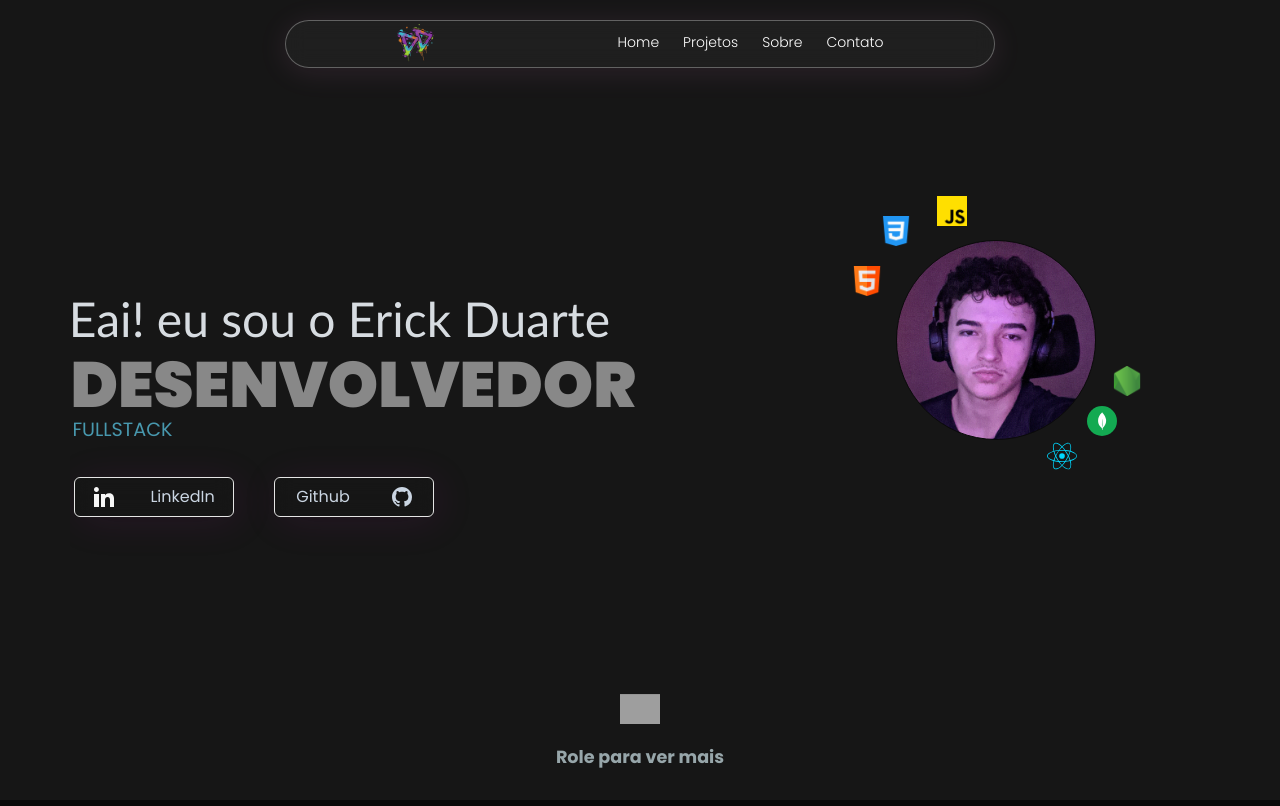
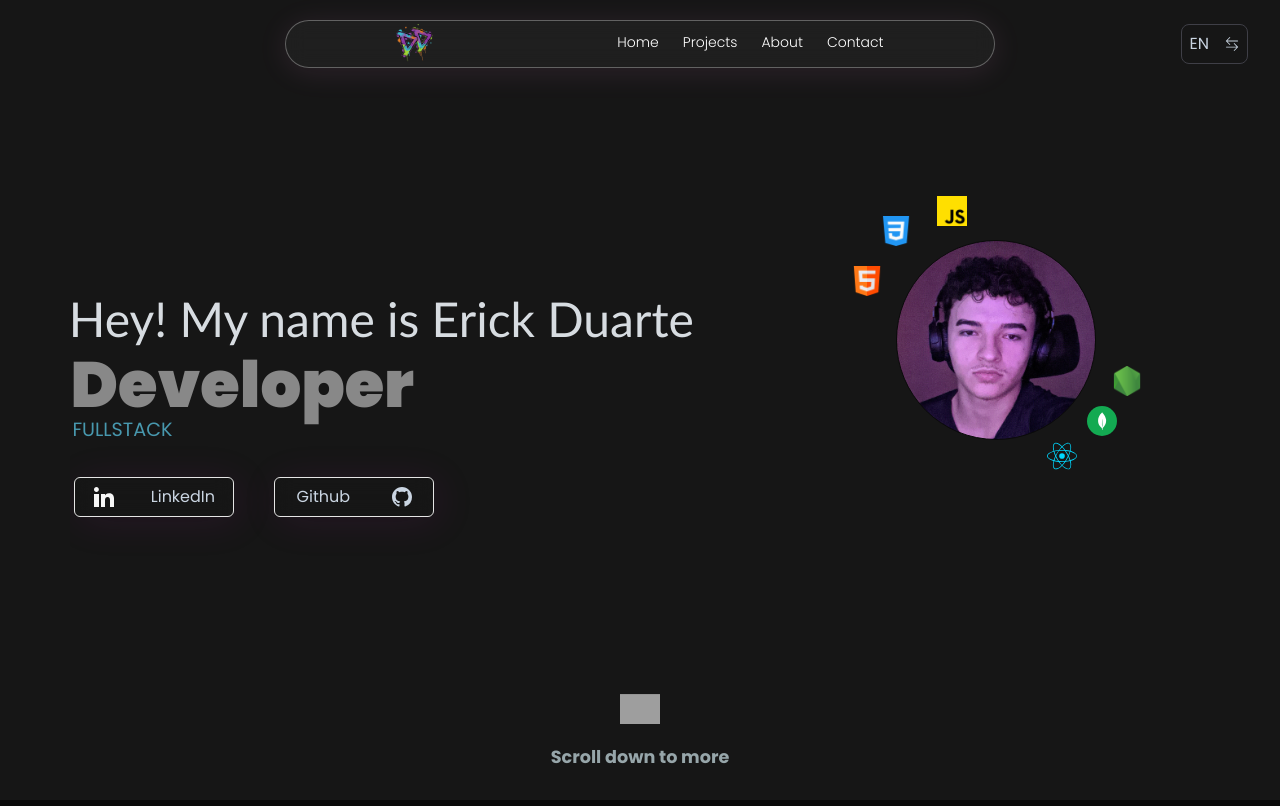
Before and after one commit to eckin33/portifolio, a React (Vite) app in the folder portifolio/: page / in a window 1280 px wide. Shown: the top 806 px of the page. Built offline with nearby package versions, Linux system fonts and the light colour scheme; grey boxes are pictures that could not be loaded.

Commit message:
Adicionei suporte para English

```diff
--- a/portifolio/package.json
+++ b/portifolio/package.json
@@ -18,9 +18,12 @@
     "clsx": "^2.1.1",
     "embla-carousel-react": "^8.6.0",
     "gsap": "^3.14.2",
+    "i18next": "^25.8.0",
+    "i18next-browser-languagedetector": "^8.2.0",
     "lucide-react": "^0.563.0",
     "react": "^19.2.0",
     "react-dom": "^19.2.0",
+    "react-i18next": "^16.5.4",
     "react-router-dom": "^7.13.0",
     "react-router-hash-link": "^2.4.3",
     "tailwind-merge": "^3.4.0",
--- a/portifolio/src/App.css
+++ b/portifolio/src/App.css
@@ -253,7 +253,6 @@ h1#h1-first {
   height: 100%;
   width: 80%;
   max-width: 1680px;
-  border: 1px solid;
   color: #fff;
   display: flex;
   flex-direction: column;
@@ -368,6 +367,7 @@ body {
 ul {
   display: flex;
   flex-direction: row;
+  align-items: center;
   gap: 24px;
 }
 li.li-nav {
@@ -636,11 +636,11 @@ li.li-nav:hover {
   background: url('imagens/boneco-apontando.png');
   background-repeat: no-repeat;
   background-size: contain;
-  width: 250px;
+  width: 150px;
   height: 250px;
   margin: 0 auto;
   position: relative;
-  right: 65%;
+  right: 75%;
   top: 200px;
 }
 
--- a/portifolio/src/App.jsx
+++ b/portifolio/src/App.jsx
@@ -15,11 +15,14 @@ import {
   CarouselPrevious,
 } from "@/components/ui/carousel"
 import Education from './components/formacao';
+import i18n from './i18n/index.js';
 
 import { CardImage } from "./components/card.jsx";
 import nobreImg from './imagens/nobre-mk.png'
 import dashboardImg from './imagens/dashmk.png'
 import idfImg from './imagens/idfmk.png'
+import { useTranslation } from 'react-i18next';
+import LanguageSwitcher from './components/languageToggler';
 
 gsap.registerPlugin(SplitText);
 gsap.registerPlugin(ScrollTrigger);
@@ -31,6 +34,7 @@ function App() {
   const containerRef = useRef(null);
   const zoomTextRef = useRef(null);
   const subtle = useRef(null)
+  const { t } = useTranslation()
 
 
   useEffect(() => {
@@ -226,6 +230,7 @@ function App() {
 
     <>
       <div id="smooth-wrapper">
+            <LanguageSwitcher></LanguageSwitcher>
         <nav id="navbar">
           <div id='logo'>
           </div>
@@ -237,19 +242,20 @@ function App() {
             </li>
             <li className='font-light text-sm cursor-pointer li-nav'>
               <HashLink smooth to="/#projetos">
-                Projetos
+                {t('projects')}
               </HashLink>
             </li>
             <li className='font-light text-sm cursor-pointer li-nav '>
               <HashLink smooth to="/#sobre">
-                Sobre
+                {t('about-nav')}
               </HashLink>
             </li>
             <li className='font-light text-sm cursor-pointer li-nav'>
               <HashLink smooth to="/#box-contato">
-                Contato
+                {t('contato-nav')}
               </HashLink>
             </li>
+
           </ul>
         </nav>
         <div id="smooth-content">
@@ -257,10 +263,10 @@ function App() {
             <section className="zoom-hero" ref={containerRef}>
 
               <div className="zoom-content" id='home'>
-                <h1 id="name" >Eai! eu sou o Erick Duarte <span id="saudacao"></span></h1>
+                <h1 id="name" >{t('welcome')} <span id="saudacao"></span></h1>
 
                 <h1 className="font-extrabold zoom-text" id='h1-first' ref={zoomTextRef}>
-                  DESENVOLVEDOR
+                  {t ('dev')}
                 </h1>
 
                 <p id='pp' ref={subtle}>FULLSTACK</p>
@@ -299,13 +305,13 @@ function App() {
               <div id="box-arrow">
                 <div id="arrow">
                   <div id="arrow-svg"></div>
-                  <p id="p-arrow" className='font-light'>Role para ver mais</p>
+                  <p id="p-arrow" className='font-light'>{t('role')}</p>
                 </div>
               </div>
 
             </section>
             <section className="next-section-projetos" id='projetos'>
-              <h3 className='font-bold text-8xl mb-14 mt-14' id='h3-stacks'>Projetos</h3>
+              <h3 className='font-bold text-8xl mb-14 mt-14' id='h3-stacks'>{t('projects')}</h3>
               <Carousel>
                 <CarouselContent className={"max-w-250"}>
                   <CarouselItem className="carrosel-item w-full flex justify-center items-center">
@@ -313,9 +319,9 @@ function App() {
                       img={idfImg}
                       titulo="IdealFocus"
                       span="FullStack Development 2025"
-                      descricao="O IdFocus é um APP de produtividade. Aplicação FULLSTACK com sistema de Login, registra dados para futuros insights."
-                      projeto_link = "https://eckin33.github.io/Projeto-IdFocus"
-                      codigo_link = "https://github.com/eckin33/Projeto-IdFocus"
+                      descricao={t('idf-desc')}
+                      projeto_link="https://eckin33.github.io/Projeto-IdFocus"
+                      codigo_link="https://github.com/eckin33/Projeto-IdFocus"
 
                     />
                   </CarouselItem>
@@ -324,9 +330,9 @@ function App() {
                       img={dashboardImg}
                       titulo="Metrics UI"
                       span="FullStack Development 2025"
-                      descricao="Metrics UI é um APP de métricas, todos os dados gerados na aplicação IdFocus são mostrados aqui. Aplicação FULLSTACK."
-                      projeto_link = "https://metrics-ui-tau.vercel.app/"
-                      codigo_link = "https://github.com/eckin33/Metrics-UI"
+                      descricao={t('metrics-desc')}
+                      projeto_link="https://metrics-ui-tau.vercel.app/"
+                      codigo_link="https://github.com/eckin33/Metrics-UI"
                     />
                   </CarouselItem>
                   <CarouselItem className="carrosel-item w-full flex justify-center items-center ">
@@ -334,9 +340,9 @@ function App() {
                       img={nobreImg}
                       titulo="Nobre Soluções Digitais"
                       span="Web Development 2026"
-                      descricao="O site da Nobre é focado em UI, com animações suaves, cores e elementos que agradam o usuário."
-                      projeto_link = "https://nobresolucoesdigitais.com"
-                      codigo_link = "https://github.com/eckin33/nobre-sistemas"
+                      descricao={t('nobre-desc')}
+                      projeto_link="https://nobresolucoesdigitais.com"
+                      codigo_link="https://github.com/eckin33/nobre-sistemas"
                     />
                   </CarouselItem>
                 </CarouselContent>
@@ -345,7 +351,7 @@ function App() {
               </Carousel>
             </section>
             <section className='next-section'>
-              <h3 className='font-bold text-8xl mb-8' id='h3-stacks'>Minhas Stacks</h3>
+              <h3 className='font-bold text-8xl mb-8' id='h3-stacks'>{t('my-stacks')}</h3>
               <ul id="stacks" type="none" className=' flex gap-8 justify-center p-4 mt-8 w-full'>
                 <li className='li-stacks text-xs w-22 text-center flex flex-col justify-center items-center gap-2'>
                   <div className="background-stacks">
@@ -379,16 +385,17 @@ function App() {
                     <div id="dedsec"></div>
                   </div>
                   <div id="text-box-sobre" className='w-1/2 p-4 mb-14 '>
-                    <h4 className='text-5xl font-medium mb-8 ' id='h-sobre'>Sobre mim</h4>
+                    <h4 className='text-5xl font-medium mb-8 ' id='h-sobre'>{t('about')}</h4>
                     <p className='p-sobre text-lg '>
-                      Me chamo Erick Duarte, graduando no curso de Análise e Desenvolvimento de Sistemas pela instituição Senac e Desenvolvedor FullStack.
+                      {t('myself_1')}
                     </p>
                     <p className='p-sobre text-lg '>
-                      Desenvolvo páginas e sistemas web responsívos e de layout atrativo. Hoje, com muito estudo na área de desenvolvimento vivo o aprendizado continuo, focando em tecnologias JavaScript. Busco oportunidades no mercado como dev.
+                      {t('myself_2')}
+
                     </p>
-                    <p className='p-sobre text-lg '>
-                      Desenvolvo páginas e sistemas web responsívos e de layout atrativo. Hoje, com muito estudo na área de desenvolvimento vivo o aprendizado continuo, focando em tecnologias JavaScript. Busco oportunidades no mercado como dev.
-                    </p>
+                    {/* <p className='p-sobre text-lg '>
+
+                    </p> */}
                   </div>
                 </div>
               </div>
@@ -398,29 +405,31 @@ function App() {
 
             <div className="next-section-contato-box">
               <section className="next-section-contato relative">
-                <div id="box-ctt" className='w-3/5 flex flex-col gap-10'>
-                  <h5 className='text-6xl font-extrabold text-left'>Bora codar algo top!?</h5>
-                  <p className='text-left'>Lorem ipsum dolor sit amet consectetur adipisicing elit. Delectus, ducimus. Repudiandae in magni tempora eius aperiam, atque.</p>
+                <div id="box-ctt" className='w-3/5 flex flex-col gap-10 mt-10'>
+                  <h5 className='text-6xl font-extrabold text-left'>{t('lets-code')}</h5>
+                  <p className='text-left'>{t('like-it')}</p>
                 </div>
                 <div id="box-contato" className='self-end mr-8 mb-8'>
                   <div id="boneco-apontando"></div>
-                  <h6 className='text-3xl text-left pl-8'>Fale comigo por aqui:</h6>
+                  <h6 className='text-3xl text-left pl-8'>{t('get-in')}</h6>
+
                   <ul type='none' className='lista-ctt gap-6 mt-6 text-left pl-8 w-full h-32'>
-                    <a href=""><li className='li-ctt'>
+
+                    <a href=""><li className='li-ctt hover:scale-105 transition-transform'>
                       <svg xmlns="http://www.w3.org/2000/svg" width="20" height="20" fill="currentColor" class="bi bi-envelope" viewBox="0 0 16 16">
                         <path d="M0 4a2 2 0 0 1 2-2h12a2 2 0 0 1 2 2v8a2 2 0 0 1-2 2H2a2 2 0 0 1-2-2zm2-1a1 1 0 0 0-1 1v.217l7 4.2 7-4.2V4a1 1 0 0 0-1-1zm13 2.383-4.708 2.825L15 11.105zm-.034 6.876-5.64-3.471L8 9.583l-1.326-.795-5.64 3.47A1 1 0 0 0 2 13h12a1 1 0 0 0 .966-.741M1 11.105l4.708-2.897L1 5.383z" />
                       </svg></li>
                     </a>
-                    <a href=""><li className='li-ctt'><svg xmlns="http://www.w3.org/2000/svg" width="20" height="20" fill="currentColor" class="bi bi-linkedin" viewBox="0 0 16 16">
+                    <a href=""><li className='li-ctt hover:scale-105 transition-transform'><svg xmlns="http://www.w3.org/2000/svg" width="20" height="20" fill="currentColor" class="bi bi-linkedin" viewBox="0 0 16 16">
                       <path d="M0 1.146C0 .513.526 0 1.175 0h13.65C15.474 0 16 .513 16 1.146v13.708c0 .633-.526 1.146-1.175 1.146H1.175C.526 16 0 15.487 0 14.854zm4.943 12.248V6.169H2.542v7.225zm-1.2-8.212c.837 0 1.358-.554 1.358-1.248-.015-.709-.52-1.248-1.342-1.248S2.4 3.226 2.4 3.934c0 .694.521 1.248 1.327 1.248zm4.908 8.212V9.359c0-.216.016-.432.08-.586.173-.431.568-.878 1.232-.878.869 0 1.216.662 1.216 1.634v3.865h2.401V9.25c0-2.22-1.184-3.252-2.764-3.252-1.274 0-1.845.7-2.165 1.193v.025h-.016l.016-.025V6.169h-2.4c.03.678 0 7.225 0 7.225z" />
                     </svg></li></a>
-                    <a href=""><li className='li-ctt'><svg xmlns="http://www.w3.org/2000/svg" width="20" height="20" fill="currentColor" class="bi bi-instagram" viewBox="0 0 16 16">
+                    <a href=""><li className='li-ctt hover:scale-105 transition-transform'><svg xmlns="http://www.w3.org/2000/svg" width="20" height="20" fill="currentColor" class="bi bi-instagram" viewBox="0 0 16 16">
                       <path d="M8 0C5.829 0 5.556.01 4.703.048 3.85.088 3.269.222 2.76.42a3.9 3.9 0 0 0-1.417.923A3.9 3.9 0 0 0 .42 2.76C.222 3.268.087 3.85.048 4.7.01 5.555 0 5.827 0 8.001c0 2.172.01 2.444.048 3.297.04.852.174 1.433.372 1.942.205.526.478.972.923 1.417.444.445.89.719 1.416.923.51.198 1.09.333 1.942.372C5.555 15.99 5.827 16 8 16s2.444-.01 3.298-.048c.851-.04 1.434-.174 1.943-.372a3.9 3.9 0 0 0 1.416-.923c.445-.445.718-.891.923-1.417.197-.509.332-1.09.372-1.942C15.99 10.445 16 10.173 16 8s-.01-2.445-.048-3.299c-.04-.851-.175-1.433-.372-1.941a3.9 3.9 0 0 0-.923-1.417A3.9 3.9 0 0 0 13.24.42c-.51-.198-1.092-.333-1.943-.372C10.443.01 10.172 0 7.998 0zm-.717 1.442h.718c2.136 0 2.389.007 3.232.046.78.035 1.204.166 1.486.275.373.145.64.319.92.599s.453.546.598.92c.11.281.24.705.275 1.485.039.843.047 1.096.047 3.231s-.008 2.389-.047 3.232c-.035.78-.166 1.203-.275 1.485a2.5 2.5 0 0 1-.599.919c-.28.28-.546.453-.92.598-.28.11-.704.24-1.485.276-.843.038-1.096.047-3.232.047s-2.39-.009-3.233-.047c-.78-.036-1.203-.166-1.485-.276a2.5 2.5 0 0 1-.92-.598 2.5 2.5 0 0 1-.6-.92c-.109-.281-.24-.705-.275-1.485-.038-.843-.046-1.096-.046-3.233s.008-2.388.046-3.231c.036-.78.166-1.204.276-1.486.145-.373.319-.64.599-.92s.546-.453.92-.598c.282-.11.705-.24 1.485-.276.738-.034 1.024-.044 2.515-.045zm4.988 1.328a.96.96 0 1 0 0 1.92.96.96 0 0 0 0-1.92m-4.27 1.122a4.109 4.109 0 1 0 0 8.217 4.109 4.109 0 0 0 0-8.217m0 1.441a2.667 2.667 0 1 1 0 5.334 2.667 2.667 0 0 1 0-5.334" />
                     </svg></li></a>
-                    <a href=""><li className='li-ctt'><svg xmlns="http://www.w3.org/2000/svg" width="20" height="20" fill="currentColor" class="bi bi-discord" viewBox="0 0 16 16">
+                    <a href=""><li className='li-ctt hover:scale-105 transition-transform'><svg xmlns="http://www.w3.org/2000/svg" width="20" height="20" fill="currentColor" class="bi bi-discord" viewBox="0 0 16 16">
                       <path d="M13.545 2.907a13.2 13.2 0 0 0-3.257-1.011.05.05 0 0 0-.052.025c-.141.25-.297.577-.406.833a12.2 12.2 0 0 0-3.658 0 8 8 0 0 0-.412-.833.05.05 0 0 0-.052-.025c-1.125.194-2.22.534-3.257 1.011a.04.04 0 0 0-.021.018C.356 6.024-.213 9.047.066 12.032q.003.022.021.037a13.3 13.3 0 0 0 3.995 2.02.05.05 0 0 0 .056-.019q.463-.63.818-1.329a.05.05 0 0 0-.01-.059l-.018-.011a9 9 0 0 1-1.248-.595.05.05 0 0 1-.02-.066l.015-.019q.127-.095.248-.195a.05.05 0 0 1 .051-.007c2.619 1.196 5.454 1.196 8.041 0a.05.05 0 0 1 .053.007q.121.1.248.195a.05.05 0 0 1-.004.085 8 8 0 0 1-1.249.594.05.05 0 0 0-.03.03.05.05 0 0 0 .003.041c.24.465.515.909.817 1.329a.05.05 0 0 0 .056.019 13.2 13.2 0 0 0 4.001-2.02.05.05 0 0 0 .021-.037c.334-3.451-.559-6.449-2.366-9.106a.03.03 0 0 0-.02-.019m-8.198 7.307c-.789 0-1.438-.724-1.438-1.612s.637-1.613 1.438-1.613c.807 0 1.45.73 1.438 1.613 0 .888-.637 1.612-1.438 1.612m5.316 0c-.788 0-1.438-.724-1.438-1.612s.637-1.613 1.438-1.613c.807 0 1.451.73 1.438 1.613 0 .888-.631 1.612-1.438 1.612" />
                     </svg></li></a>
-                    <a href=""><li className='li-ctt'><svg xmlns="http://www.w3.org/2000/svg" width="20" height="20" fill="currentColor" class="bi bi-github" viewBox="0 0 16 16">
+                    <a href=""><li className='li-ctt hover:scale-105 transition-transform'><svg xmlns="http://www.w3.org/2000/svg" width="20" height="20" fill="currentColor" class="bi bi-github" viewBox="0 0 16 16">
                       <path d="M8 0C3.58 0 0 3.58 0 8c0 3.54 2.29 6.53 5.47 7.59.4.07.55-.17.55-.38 0-.19-.01-.82-.01-1.49-2.01.37-2.53-.49-2.69-.94-.09-.23-.48-.94-.82-1.13-.28-.15-.68-.52-.01-.53.63-.01 1.08.58 1.23.82.72 1.21 1.87.87 2.33.66.07-.52.28-.87.51-1.07-1.78-.2-3.64-.89-3.64-3.95 0-.87.31-1.59.82-2.15-.08-.2-.36-1.02.08-2.12 0 0 .67-.21 2.2.82.64-.18 1.32-.27 2-.27s1.36.09 2 .27c1.53-1.04 2.2-.82 2.2-.82.44 1.1.16 1.92.08 2.12.51.56.82 1.27.82 2.15 0 3.07-1.87 3.75-3.65 3.95.29.25.54.73.54 1.48 0 1.07-.01 1.93-.01 2.2 0 .21.15.46.55.38A8.01 8.01 0 0 0 16 8c0-4.42-3.58-8-8-8" />
                     </svg></li></a>
                   </ul>
--- a/portifolio/src/components/formacao.jsx
+++ b/portifolio/src/components/formacao.jsx
@@ -1,6 +1,8 @@
 import React, { useEffect, useRef } from "react";
 import { gsap } from "gsap";
 import { ScrollTrigger } from "gsap/ScrollTrigger";
+import { useTranslation } from 'react-i18next';
+
 import "../App.css";
 
 gsap.registerPlugin(ScrollTrigger);
@@ -50,6 +52,8 @@ const courses = [
 
 export default function Education() {
   const containerRef = useRef(null);
+  const { t } = useTranslation()
+
 
   useEffect(() => {
 
@@ -72,7 +76,7 @@ export default function Education() {
 
   return (
     <section className="education-section" ref={containerRef}>
-      <h2 className="section-title">Formação <span className="highlight-text">& Cursos</span></h2>
+      <h2 className="section-title">{t('g')} <span className="highlight-text">{t('c')}</span></h2>
 
       <div className="education-grid">
         {courses.map((item) => (
--- /dev/null
+++ b/portifolio/src/components/languageToggler.jsx
@@ -0,0 +1,47 @@
+import { useTranslation } from 'react-i18next';
+import { gsap } from 'gsap';
+import { useRef } from 'react';
+
+function LanguageSwitcher() {
+    const { i18n } = useTranslation();
+    const buttonRef = useRef(null);
+
+    const toggleLanguage = () => {
+        const newLang = i18n.language === 'en' ? 'pt' : 'en';
+        const targets = ".animate-text";
+
+        const tl = gsap.timeline();
+
+        tl.to(targets, {
+            y: -20,
+            autoAlpha: 0,
+            duration: 0.3,
+            stagger: 0.05,
+            ease: "power2.in",
+            onComplete: () => {
+
+                i18n.changeLanguage(newLang);
+            }
+        })
+        tl.fromTo(targets,
+            { y: 20, autoAlpha: 0 },
+            { y: 0, autoAlpha: 1, duration: 0.4, stagger: 0.05, ease: "power2.out" }
+        );
+    };
+
+    return (
+        <button
+            ref={buttonRef}
+            title='Idioma/Language'
+            onClick={toggleLanguage}
+            className=" flex flex-row gap-4 w-10px-3 py-1 px-2 border border-zinc-700 rounded-md hover:bg-zinc-800 transition-colors language-btn absolute top-6 h-10 right-8 z-50 text-slate-300 cursor-pointer items-center justify-center"
+        >
+            {i18n.language === 'pt' ? 'POR' : 'EN'}
+            <svg xmlns="http://www.w3.org/2000/svg" width="14" height="16" fill="currentColor" class="bi bi-arrow-left-right" viewBox="0 0 16 16">
+                <path fill-rule="evenodd" d="M1 11.5a.5.5 0 0 0 .5.5h11.793l-3.147 3.146a.5.5 0 0 0 .708.708l4-4a.5.5 0 0 0 0-.708l-4-4a.5.5 0 0 0-.708.708L13.293 11H1.5a.5.5 0 0 0-.5.5m14-7a.5.5 0 0 1-.5.5H2.707l3.147 3.146a.5.5 0 1 1-.708.708l-4-4a.5.5 0 0 1 0-.708l4-4a.5.5 0 1 1 .708.708L2.707 4H14.5a.5.5 0 0 1 .5.5" />
+            </svg>
+        </button>
+    );
+}
+
+export default LanguageSwitcher;
--- /dev/null
+++ b/portifolio/src/i18n/index.js
@@ -0,0 +1,19 @@
+import i18n from "i18next";
+import { initReactI18next } from "react-i18next";
+import LanguageDetector from "i18next-browser-languagedetector";
+import en from "./locales/en.json";
+import pt from "./locales/pt.json";
+
+i18n
+    .use(LanguageDetector)
+    .use(initReactI18next)
+    .init({
+        resources: {
+            pt: {translation: pt},
+            en: {translation: en}
+        },
+        falbackLng: 'pt',
+        interpolation: { escapeValue: false}
+    })
+
+export default i18n;
--- /dev/null
+++ b/portifolio/src/i18n/locales/en.json
@@ -0,0 +1,23 @@
+{
+  "welcome": "Hey! My name is Erick Duarte",
+  "dev": "Developer",
+  "about": "About me",
+  "about-nav": "About",
+  "contato-nav": "Contact",
+  "projects": "Projects",
+  "role": "Scroll down to more",
+
+  "idf-desc": "The IdFocus it is about a productivity APP. It's a Full-Stack Application with Register/login system, it is keeps some data to future's insights.",
+  "metrics-desc": "The Metrics UI it is a metrics as name says, all of IdFocus data is showed here. Full-stack Application. ",
+  "nobre-desc": "Nobre's website is focused on UI, with beautiful animations, colors and elements that appeal to the user.",
+  "visit": "Visit Project",
+  "code": "code",
+  "my-stacks": "My Stacks",
+  "myself_1": "My name is Erick Duarte, I am a student in the Systems Analysis and Development program at Senac and a FullStack Developer.",
+  "myself_2": "I develop responsive web pages and systems with attractive layouts. Today, with extensive study in the field of development, I am a lifelong learner, focusing on JavaScript technologies.",
+  "g": "Graduation",
+  "c": "& courses",
+  "lets-code": "Let's code something nice!?",
+  "like-it": "Let's turn an idea into code!",
+  "get-in": "Contact me here:"
+}
--- /dev/null
+++ b/portifolio/src/i18n/locales/pt.json
@@ -0,0 +1,22 @@
+{
+    "welcome": "Eai! Eu sou o Erick Duarte",
+    "dev": "Desenvolvedor",
+    "about": "Sobre mim",
+    "about-nav": "Sobre",
+    "contato-nav": "Contato",
+    "projects": "Projetos",
+    "role": "Role para ver mais",
+    "idf-desc": "O IdFocus é um APP de produtividade. Aplicação Full-Stack com sitema de Registro/Login de contas, registra dados para futuros insights.",
+    "metrics-desc": "Metrics UI é um APP de métricas, todos os dados gerados na aplicação IdFocus são apresentados aqui, gerando insights. Aplicação Full-Stack",
+    "nobre-desc": "O site da Nobre é focado em UI, com animações suaves, cores e elementos que agradam o usuário.",
+    "visit": "Visitar Projeto",
+    "code": "Código",
+    "my-stacks": "Minhas Stacks",
+    "myself_1": "Me chamo Erick Duarte, graduando no curso de Análise e Desenvolvimento de Sistemas pela instituição Senac e Desenvolvedor FullStack.",
+    "myself_2": "Desenvolvo páginas e sistemas web responsívos e de layout atrativo. Hoje, com muito estudo na área de desenvolvimento vivo o aprendizado continuo, focando em tecnologias JavaScript. Busco oportunidades no mercado como dev.",
+    "g": "Formação",
+    "c": "& courses",
+    "lets-code": "Bora codar algo top!?",
+    "like-it": "Vamos transformar alguma ideia em código!",
+    "get-in": "Fale comigo por aqui:"
+}
```
Also changed, not shown: portifolio/src/components/card.jsx (+6 -2 lines), 1 other file (tests, documents, lock files or other folders).
